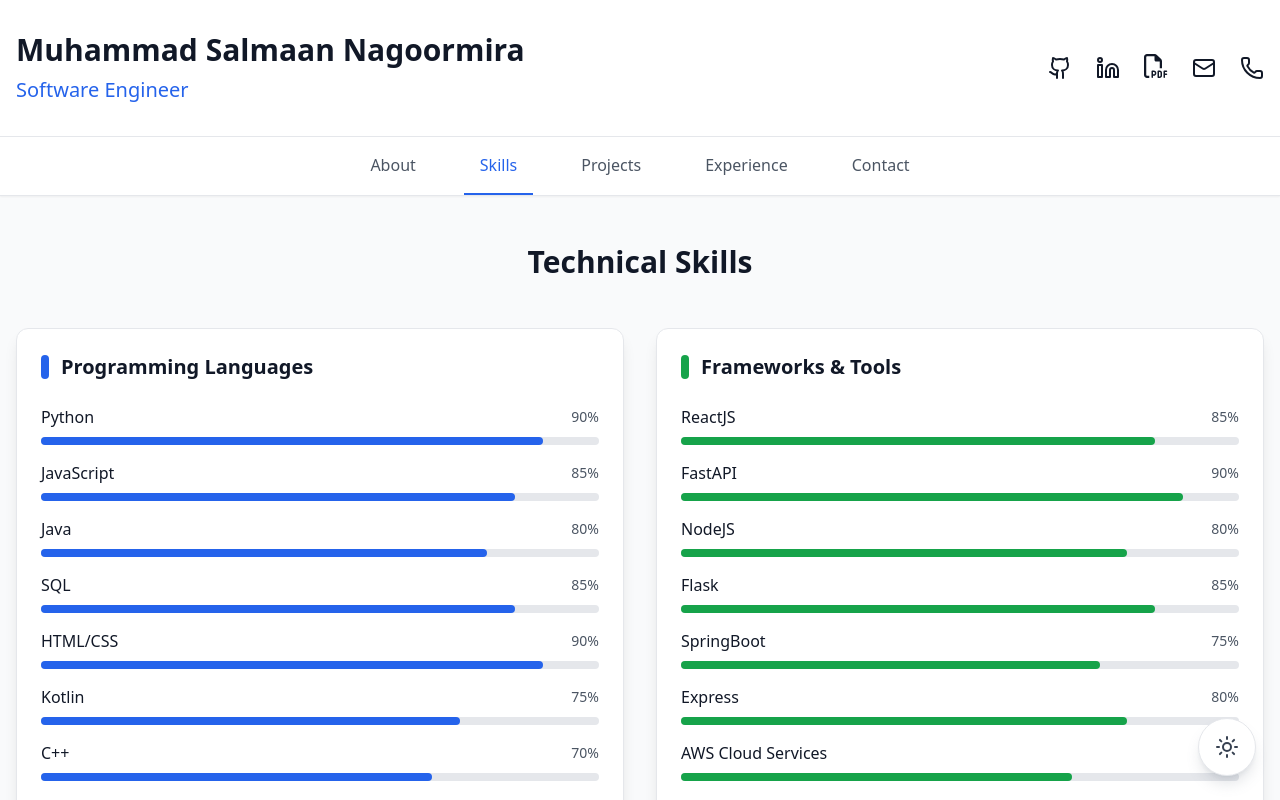
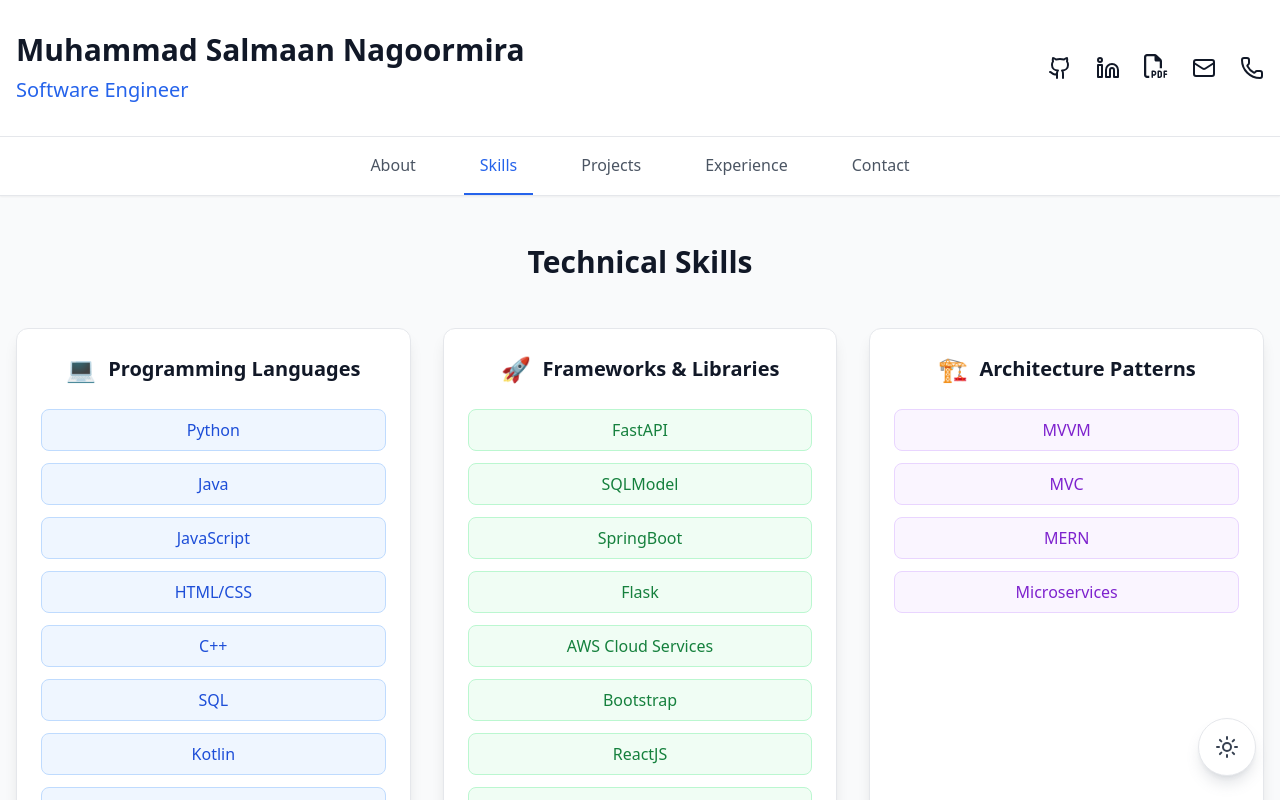
Before and after one commit to Nugetzrul3/nugetzrul3.github.io, a React (Create React App) app: page / in a window 1280 px wide. Both pictures are taken after a click on the button "Skills". Shown: the top 800 px of the page. Built offline with nearby package versions, Linux system fonts and the light colour scheme.

Commit message:
Remove skills bar and change to new design

```diff
--- a/src/components/sections/Skills.js
+++ b/src/components/sections/Skills.js
@@ -1,118 +1,88 @@
-import { skills, skillsWithProficiency } from '../../data/portfolio-data';
+import { skills } from '../../data/portfolio-data';
 
 const Skills = ({ darkMode }) => {
+  const skillCategories = [
+    {
+      title: 'Programming Languages',
+      items: skills.languages,
+      color: 'blue',
+      icon: '💻'
+    },
+    {
+      title: 'Frameworks & Libraries',
+      items: skills.frameworks,
+      color: 'green',
+      icon: '🚀'
+    },
+    {
+      title: 'Architecture Patterns',
+      items: skills.architectures,
+      color: 'purple',
+      icon: '🏗️'
+    }
+  ];
+
+  const additionalSkills = ['SQLModel', 'Sequelize', 'Docker', 'Git/GitHub', 'CI/CD', 'REST APIs', 'Database Design', 'Agile/Scrum', 'BurpSuite', 'Firebase', 'AWS EC2', 'GitHub Actions'];
+
+  const getColorClasses = (color) => {
+    const colors = {
+      blue: darkMode ? 'bg-blue-900/30 text-blue-300 border-blue-700' : 'bg-blue-50 text-blue-700 border-blue-200',
+      green: darkMode ? 'bg-green-900/30 text-green-300 border-green-700' : 'bg-green-50 text-green-700 border-green-200',
+      purple: darkMode ? 'bg-purple-900/30 text-purple-300 border-purple-700' : 'bg-purple-50 text-purple-700 border-purple-200',
+      orange: darkMode ? 'bg-orange-900/30 text-orange-300 border-orange-700' : 'bg-orange-50 text-orange-700 border-orange-200'
+    };
+    return colors[color];
+  };
+
   return (
     <section className="space-y-12 animate-fadeIn">
       <h2 className="text-3xl font-bold text-center mb-8">Technical Skills</h2>
 
-      {/* Skills with Progress Bars */}
-      <div className="grid grid-cols-1 lg:grid-cols-2 gap-8 mb-12">
-        <div className={`${
+      {/* Main Skill Categories */}
+      <div className="grid grid-cols-1 lg:grid-cols-3 gap-8">
+        {skillCategories.map((category) => (
+          <div key={category.title} className={`${
             darkMode ? 'bg-gray-800 border-gray-700' : 'bg-white border-gray-200'
-        } shadow-lg rounded-xl p-6 border transition-all duration-300`}>
-          <h3 className="text-xl font-semibold mb-6 flex items-center">
-            <span className="w-2 h-6 bg-blue-600 rounded-full mr-3"></span>
-            Programming Languages
+          } shadow-lg rounded-xl p-6 border transition-all duration-300 hover:shadow-xl`}>
+            <h3 className="text-xl font-semibold mb-6 flex items-center justify-center">
+              <span className="text-2xl mr-3">{category.icon}</span>
+              {category.title}
             </h3>
-          <div className="space-y-4">
-            {skillsWithProficiency.languages.map((skill) => (
-              <div key={skill.name}>
-                <div className="flex justify-between items-center mb-2">
-                  <span className="font-medium">{skill.name}</span>
-                  <span className={`text-sm font-medium ${
-                    darkMode ? 'text-gray-400' : 'text-gray-600'
-                  }`}>
-                    {skill.level}%
-                  </span>
+            <div className="space-y-3">
+              {category.items.map((skill) => (
+                <div
+                  key={skill}
+                  className={`py-2 rounded-lg border text-center font-small transition-all duration-300 hover:shadow-sm ${
+                    getColorClasses(category.color)
+                  }`}
+                >
+                  {skill}
                 </div>
-                <div className={`w-full rounded-full h-2 ${
-                  darkMode ? 'bg-gray-700' : 'bg-gray-200'
-                }`}>
-                  <div
-                    className="bg-blue-600 h-2 rounded-full transition-all duration-1000 ease-out"
-                    style={{ width: `${skill.level}%` }}
-                  ></div>
+              ))}
             </div>
           </div>
         ))}
       </div>
-        </div>
 
+      {/* Additional Skills */}
       <div className={`${
         darkMode ? 'bg-gray-800 border-gray-700' : 'bg-white border-gray-200'
-        } shadow-lg rounded-xl p-6 border transition-all duration-300`}>
-          <h3 className="text-xl font-semibold mb-6 flex items-center">
-            <span className="w-2 h-6 bg-green-600 rounded-full mr-3"></span>
-            Frameworks & Tools
+      } shadow-lg rounded-xl p-8 border transition-all duration-300`}>
+        <h3 className="text-xl font-semibold mb-6 flex items-center justify-center">
+          <span className="text-2xl mr-3">🛠️</span>
+          Tools & Technologies
         </h3>
-          <div className="space-y-4">
-            {skillsWithProficiency.frameworks.map((skill) => (
-              <div key={skill.name}>
-                <div className="flex justify-between items-center mb-2">
-                  <span className="font-medium">{skill.name}</span>
-                  <span className={`text-sm font-medium ${
-                    darkMode ? 'text-gray-400' : 'text-gray-600'
-                  }`}>
-                    {skill.level}%
-                  </span>
-                </div>
-                <div className={`w-full rounded-full h-2 ${
-                  darkMode ? 'bg-gray-700' : 'bg-gray-200'
-                }`}>
+        <div className="grid grid-cols-2 md:grid-cols-3 lg:grid-cols-4 gap-3">
+          {additionalSkills.map((skill) => (
             <div
-                    className="bg-green-600 h-2 rounded-full transition-all duration-1000 ease-out"
-                    style={{ width: `${skill.level}%` }}
-                  ></div>
-                </div>
+              key={skill}
+              className={`px-4 py-3 rounded-lg border text-center font-medium transition-all duration-300 hover:shadow-sm ${
+                getColorClasses('orange')
+              }`}
+            >
+              {skill}
             </div>
           ))}
-          </div>
-        </div>
-      </div>
-
-      {/* Architecture Skills */}
-      <div className="grid grid-cols-1 md:grid-cols-2 lg:grid-cols-3 gap-8">
-        <div className={`${
-          darkMode ? 'bg-gray-800 border-gray-700' : 'bg-white border-gray-200'
-        } shadow-lg rounded-xl p-6 border transition-all duration-300 hover:shadow-xl md:col-span-2 lg:col-span-1`}>
-          <h3 className="text-xl font-semibold mb-6 text-center flex items-center justify-center">
-            <span className="w-2 h-6 bg-purple-600 rounded-full mr-3"></span>
-            Architectures
-          </h3>
-          <div className="flex flex-wrap gap-2 justify-center">
-            {skills.architectures.map((arch) => (
-              <span
-                key={arch}
-                className={`px-3 py-2 rounded-lg text-sm font-medium transition-all duration-300 cursor-default ${
-                  darkMode ? 'bg-gray-700 text-gray-300 hover:bg-gray-600' : 'bg-purple-100 text-purple-800 hover:bg-purple-200'
-                }`}
-              >
-                {arch}
-              </span>
-            ))}
-          </div>
-        </div>
-
-        {/* Additional Skills */}
-        <div className={`md:col-span-2 ${
-          darkMode ? 'bg-gray-800 border-gray-700' : 'bg-white border-gray-200'
-        } shadow-lg rounded-xl p-6 border transition-all duration-300`}>
-          <h3 className="text-xl font-semibold mb-6 flex items-center">
-            <span className="w-2 h-6 bg-orange-600 rounded-full mr-3"></span>
-            Additional Technologies
-          </h3>
-          <div className="grid grid-cols-2 md:grid-cols-3 gap-3">
-            {['SQLModel', 'Sequelize', 'Docker', 'Git/GitHub', 'CI/CD', 'REST APIs', 'Database Design', 'Agile/Scrum', 'BurpSuite'].map((tech) => (
-              <span
-                key={tech}
-                className={`px-3 py-2 rounded-lg text-sm font-medium text-center transition-all duration-300 cursor-default ${
-                  darkMode ? 'bg-gray-700 text-gray-300 hover:bg-gray-600' : 'bg-orange-100 text-orange-800 hover:bg-orange-200'
-                }`}
-              >
-                {tech}
-              </span>
-            ))}
-          </div>
         </div>
       </div>
     </section>
--- a/src/data/portfolio-data.js
+++ b/src/data/portfolio-data.js
@@ -38,29 +38,6 @@ export const skills = {
   frameworks: ['FastAPI', 'SQLModel', 'SpringBoot', 'Flask', 'AWS Cloud Services', 'Bootstrap', 'ReactJS', 'NodeJS', 'Sequelize', 'Express'],
   languages: ['Python', 'Java', 'JavaScript', 'HTML/CSS', 'C++', 'SQL', 'Kotlin', 'Rust'],
   architectures: ['MVVM', 'MVC', 'MERN', 'Microservices']
-};
-
-export const skillsWithProficiency = {
-  languages: [
-    { name: 'Python', level: 90 },
-    { name: 'JavaScript', level: 85 },
-    { name: 'Java', level: 80 },
-    { name: 'SQL', level: 85 },
-    { name: 'HTML/CSS', level: 90 },
-    { name: 'Kotlin', level: 75 },
-    { name: 'C++', level: 70 },
-    { name: 'Rust', level: 60 }
-  ],
-  frameworks: [
-    { name: 'ReactJS', level: 85 },
-    { name: 'FastAPI', level: 90 },
-    { name: 'NodeJS', level: 80 },
-    { name: 'Flask', level: 85 },
-    { name: 'SpringBoot', level: 75 },
-    { name: 'Express', level: 80 },
-    { name: 'AWS Cloud Services', level: 70 },
-    { name: 'Bootstrap', level: 85 }
-  ]
 };
 
 export const quickStats = [
```
Lines whose indentation alone changed are shown as unchanged.
